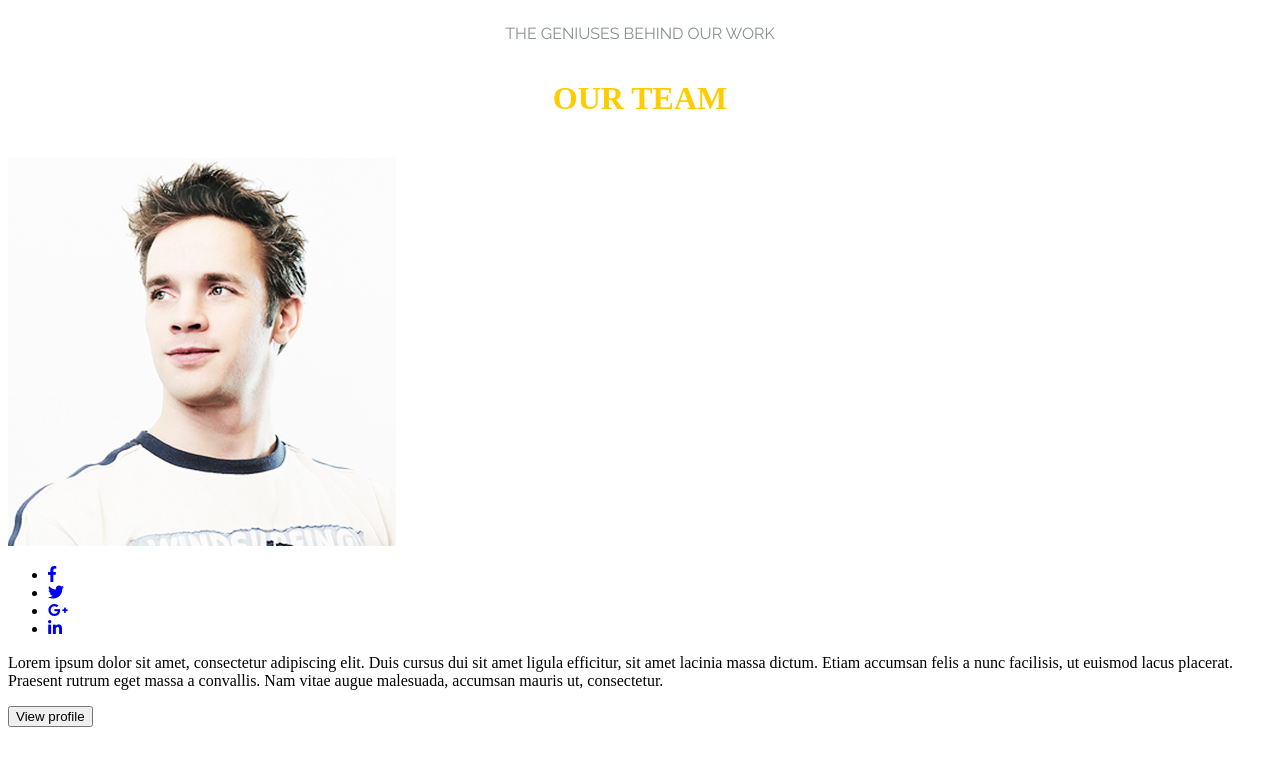
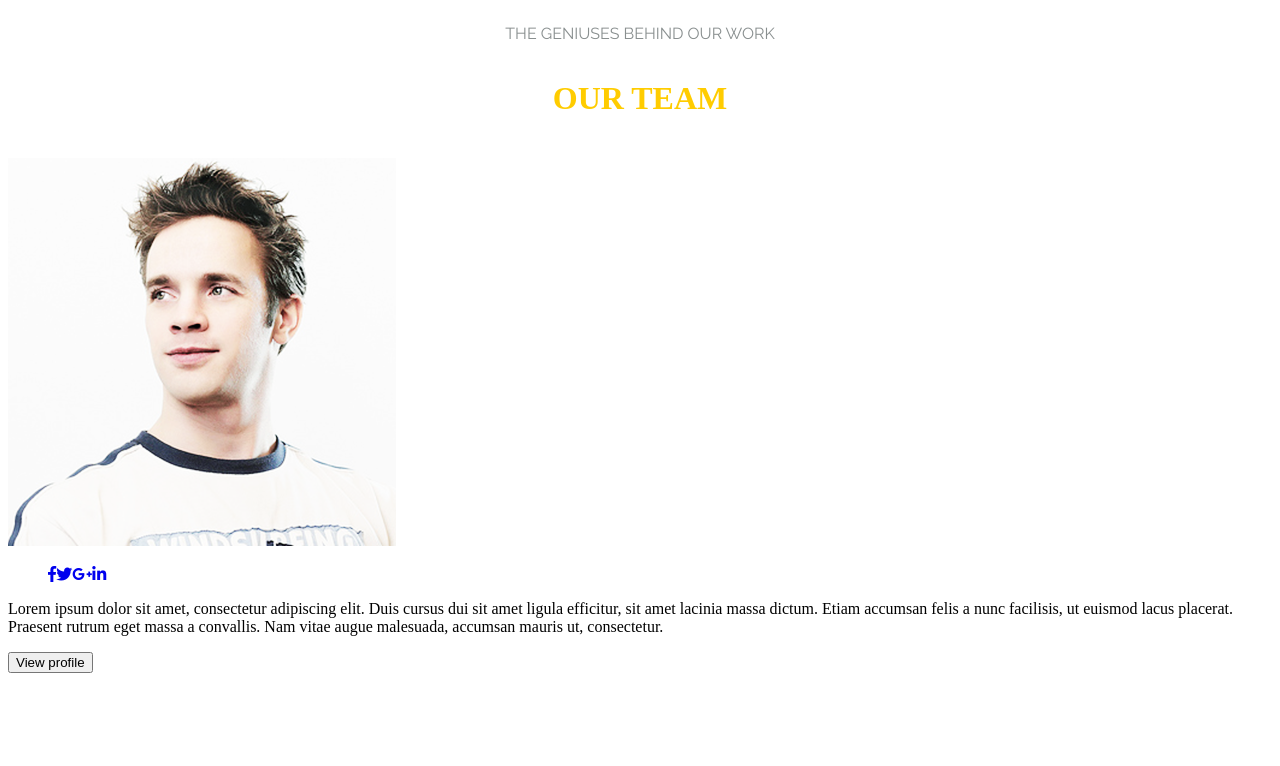
Before and after one commit to Katr1nD/our-team, a plain HTML site: page index.html in a window 1280 px wide. Drawn offline with Linux system fonts and the light colour scheme.

Commit message:
set up flex

```diff
--- a/css/_header.scss
+++ b/css/_header.scss
@@ -1,5 +1,5 @@
 header {
-    @include sectionCommonStyles;
+    @include sectionCommonStyles(column);
 
     .header__description {
         font-family: $mainFont;
--- a/css/_mixins.scss
+++ b/css/_mixins.scss
@@ -1,6 +1,6 @@
-@mixin sectionCommonStyles {
+@mixin sectionCommonStyles($flexDirection) {
     display: flex;
-    flex-direction: column;
+    flex-direction: $flexDirection;
     align-items: center;
     text-transform: uppercase;
 }
--- /dev/null
+++ b/css/_section.scss
@@ -0,0 +1,6 @@
+.character__info_networks {
+    @include sectionCommonStyles(row);
+
+    list-style: none;
+
+}
--- a/css/style.scss
+++ b/css/style.scss
@@ -4,3 +4,4 @@ body {}
 @import "variables";
 @import "mixins";
 @import "header";
+@import "section";
```
Also changed, not shown: css/style.css, 1 other file.
